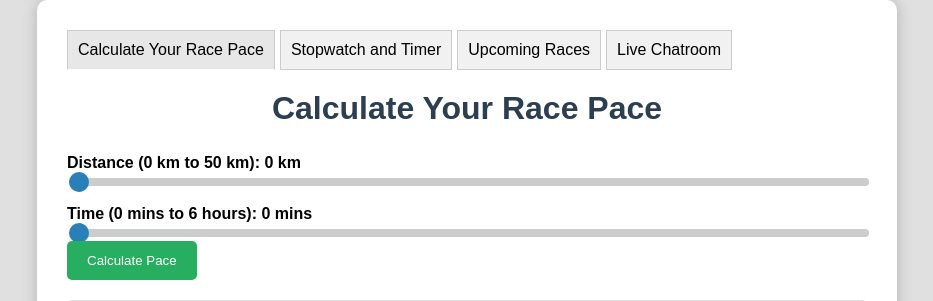
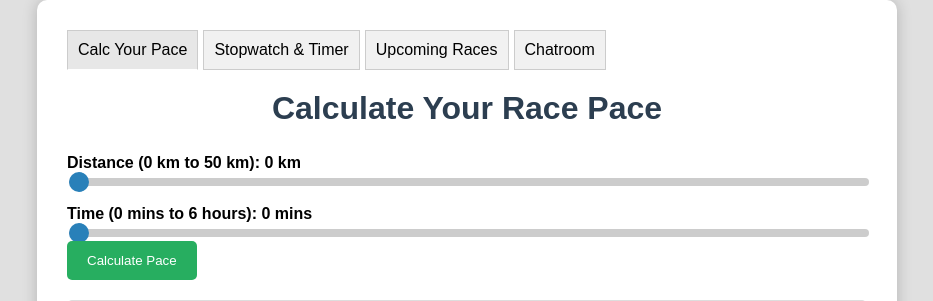
Before and after one commit to sirwalterrrich/Race_Predictor_App, a Flask app: page / in a window 1280 px wide. Shown: the part 102-403 px from the top of the page, without its empty margins (173-1106 px from the left). Run offline with Flask 3, Linux system fonts and the light colour scheme.

Commit message:
updated UI

```diff
--- a/templates/index.html
+++ b/templates/index.html
@@ -47,10 +47,10 @@
     </header>
     <main class="container">
         <div class="tab-links">
-            <div id="tab-calculate" class="active" onclick="showTab('calculate')">Calculate Your Race Pace</div>
-            <div id="tab-stopwatch" onclick="showTab('stopwatch')">Stopwatch and Timer</div>
+            <div id="tab-calculate" class="active" onclick="showTab('calculate')">Calc Your Pace</div>
+            <div id="tab-stopwatch" onclick="showTab('stopwatch')">Stopwatch & Timer</div>
             <div id="tab-upcoming-races" onclick="showTab('upcoming-races')">Upcoming Races</div>
-            <div id="tab-chatroom" onclick="showTab('chatroom')">Live Chatroom</div>
+            <div id="tab-chatroom" onclick="showTab('chatroom')">Chatroom</div>
         </div>
 
         <div id="calculate" class="tab" style="display: block;">
```
